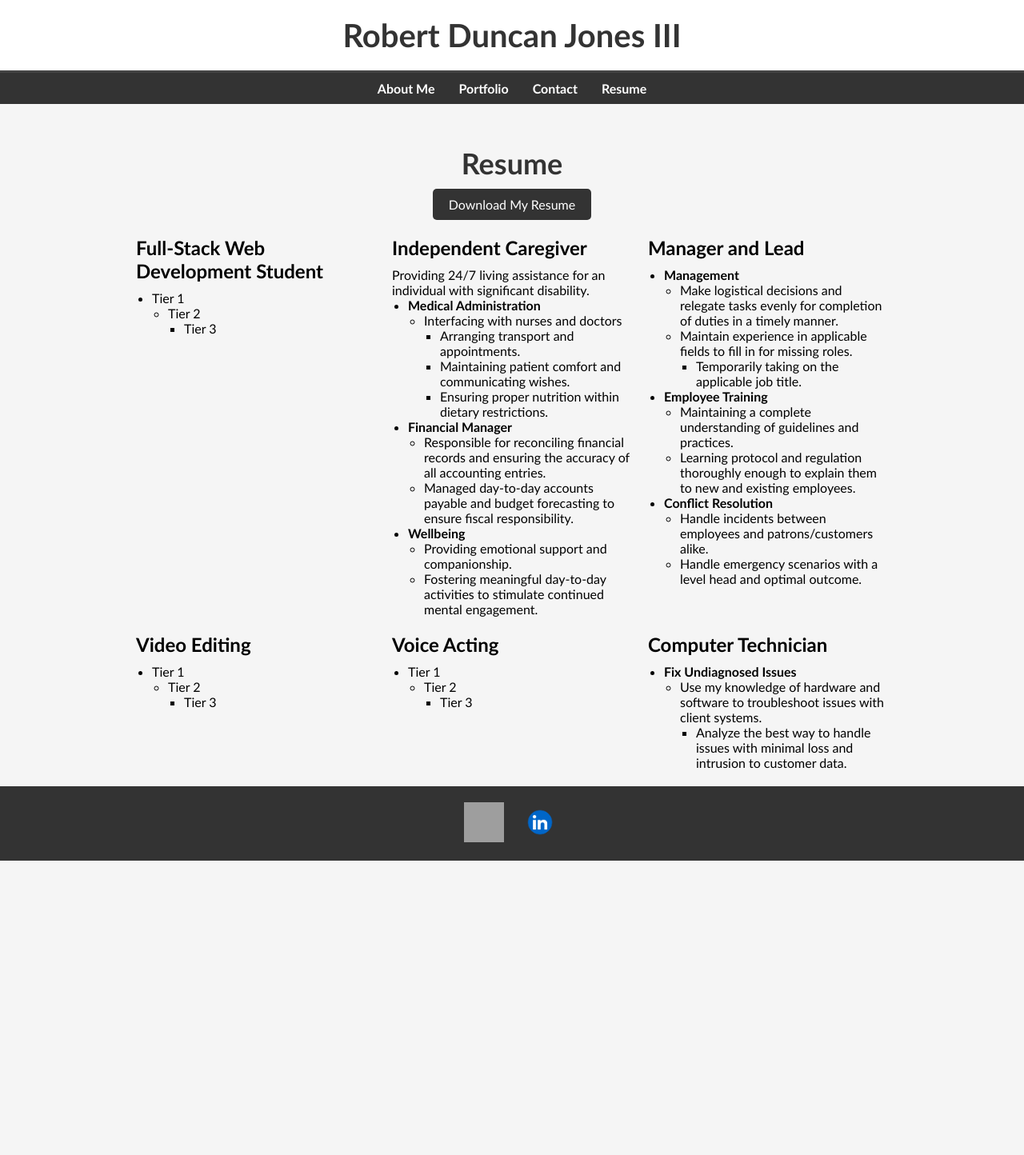
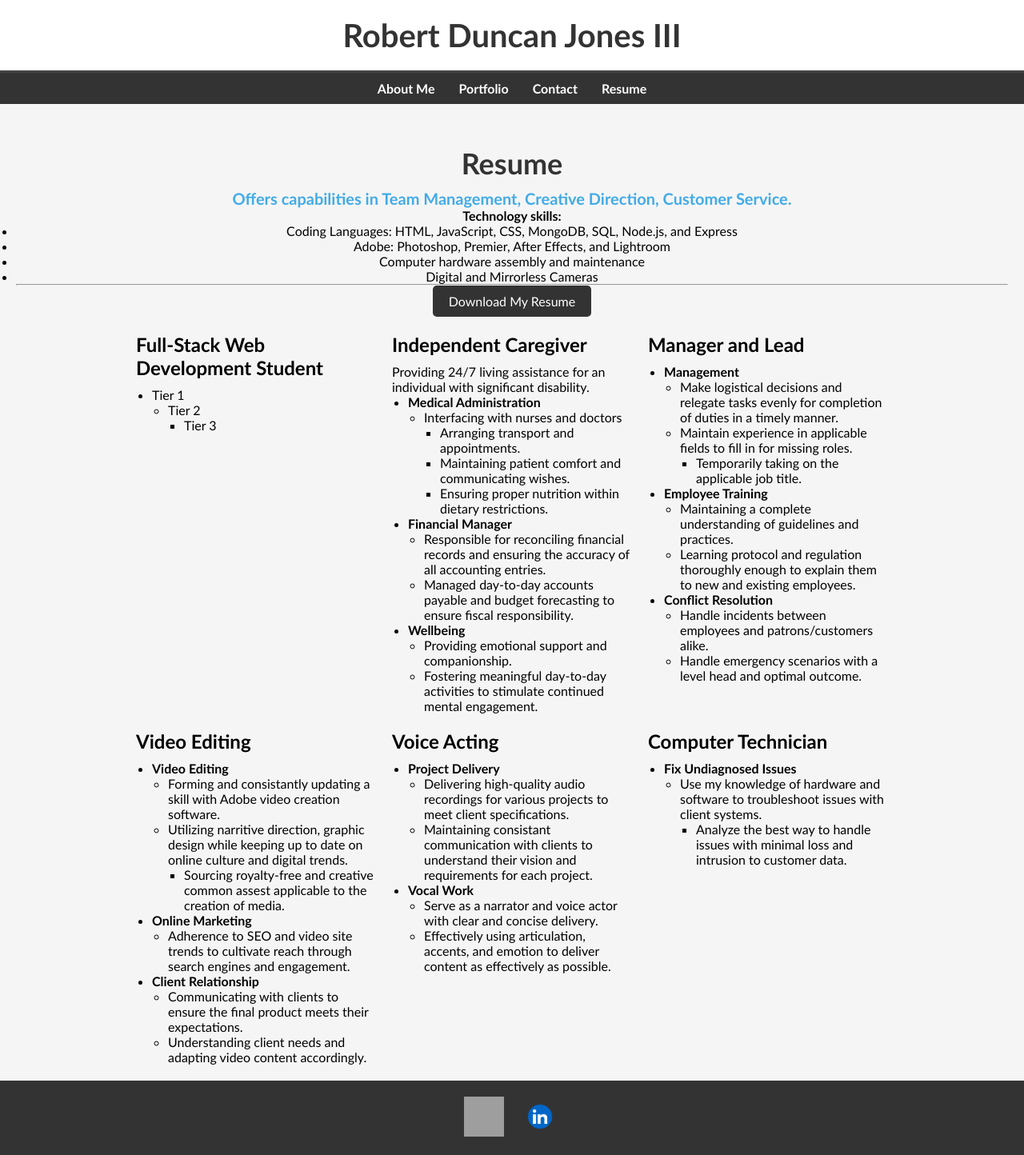
Before and after one commit to CerfSoleil/rdjiii_Portfolio, a React (Vite) app: page /resume in a window 1280 px wide. Shown: the whole page at 80% size. Before the commit the page ends 1076 px from the top, so only its background shows below. Built offline with nearby package versions, Linux system fonts and the light colour scheme; grey boxes are pictures that could not be loaded.

Commit message:
Resume.jsx | Adding information Pt.2

```diff
--- a/src/pages/Resume.jsx
+++ b/src/pages/Resume.jsx
@@ -5,6 +5,15 @@ const Resume = () => {
   return (
     <div className="resume">
       <h1>Resume</h1>
+      <h3>Offers capabilities in Team Management, Creative Direction, Customer Service.</h3>
+      <h4>Technology skills:</h4>
+      <ul>
+        <li>Coding Languages: HTML, JavaScript, CSS, MongoDB, SQL, Node.js, and Express</li>
+        <li>Adobe: Photoshop, Premier, After Effects, and Lightroom</li>
+        <li>Computer hardware assembly and maintenance</li>
+        <li>Digital and Mirrorless Cameras</li>
+      </ul>
+      <hr />
       <a
         href="/placeholder-resume.pdf"
         download="Resume.pdf"
@@ -84,24 +93,37 @@ const Resume = () => {
         <div className="resume-section">
           <h2>Video Editing</h2>
           <ul>
-            <li>Tier 1</li>
+            <li><b>Video Editing</b></li>
             <ul>
-              <li>Tier 2</li>
+              <li>Forming and consistantly updating a skill with Adobe video creation software.</li>
+              <li>Utilizing narritive direction, graphic design while keeping up to date on online culture and digital trends. </li>
               <ul>
-                <li>Tier 3</li>
+                <li>Sourcing royalty-free and creative common assest applicable to the creation of media.</li>
               </ul>
+            </ul>
+            <li><b>Online Marketing</b></li>
+            <ul>
+              <li>Adherence to SEO and video site trends to cultivate reach through search engines and engagement.</li>
+            </ul>
+            <li><b>Client Relationship</b></li>
+            <ul>
+              <li>Communicating with clients to ensure the final product meets their expectations.</li>
+              <li>Understanding client needs and adapting video content accordingly.</li>
             </ul>
           </ul>
         </div>
         <div className="resume-section">
           <h2>Voice Acting</h2>
           <ul>
-            <li>Tier 1</li>
+            <li><b>Project Delivery</b></li>
             <ul>
-              <li>Tier 2</li>
-              <ul>
-                <li>Tier 3</li>
-              </ul>
+              <li>Delivering high-quality audio recordings for various projects to meet client specifications.</li>
+              <li>Maintaining consistant communication with clients to understand their vision and requirements for each project.</li>
+            </ul>
+            <li><b>Vocal Work</b></li>
+            <ul>
+              <li>Serve as a narrator and voice actor with clear and concise delivery.</li>
+              <li>Effectively using articulation, accents, and emotion to deliver content as effectively as possible.</li>
             </ul>
           </ul>
         </div>
```
